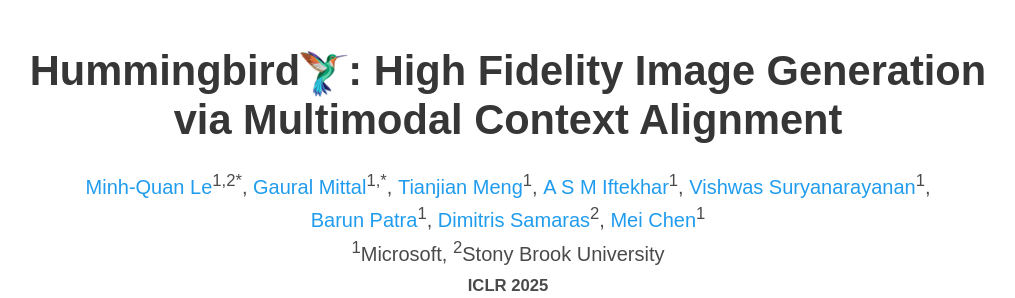
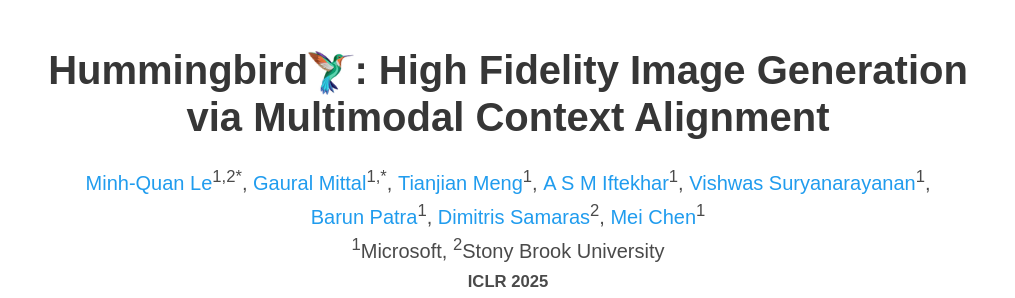
Before and after one commit to roar-ai/hummingbird, a plain HTML site: page index.html in a window 1280 px wide. Shown: the top 298 px of the page, without its empty margins (132-1147 px from the left). Drawn offline with nearby package versions, Linux system fonts and the light colour scheme; some icons are missing; a web font is replaced by a local one.

Commit message:
update title size

```diff
--- a/static/css/index.css
+++ b/static/css/index.css
@@ -51,7 +51,7 @@
 
 .publication-title {
   font-family: 'Google Sans', sans-serif;
-  font-size: 2.6em !important;
+  font-size: 2.5em !important;
 }
 
 .publication-authors {
```
